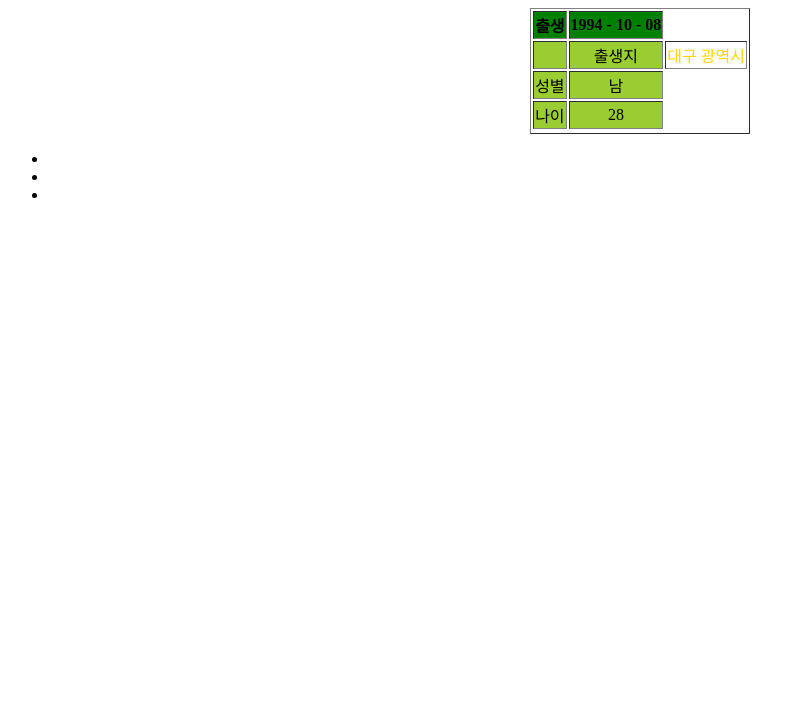
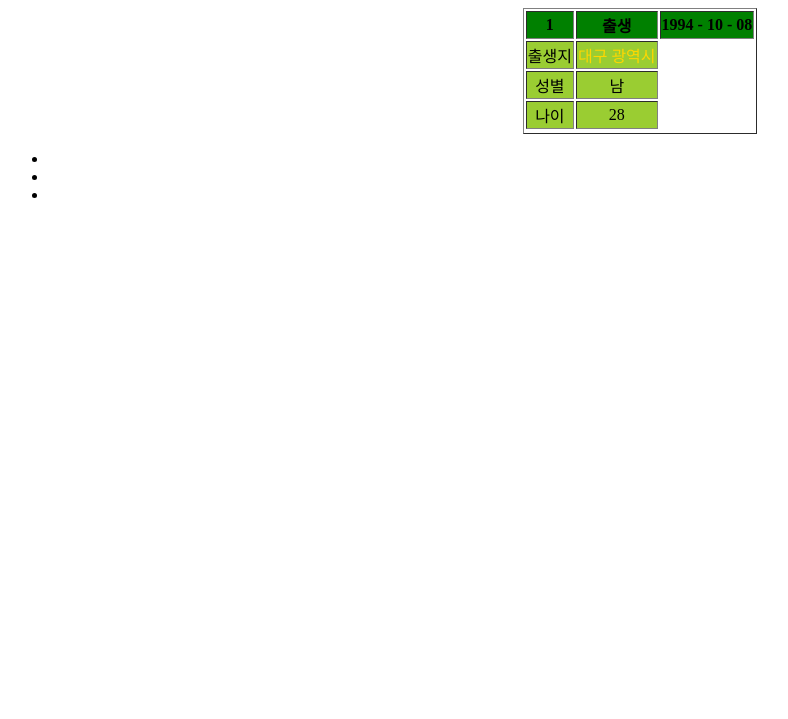
Before and after one commit to kjs941008/webhosting_20210203, a plain HTML site: page test.html in a window 1280 px wide. Shown: the part 81-800 px from the top of the page, without its empty margins (0-788 px from the left). Drawn offline with Linux system fonts and the light colour scheme.

Commit message:
ㅎㅎㅎ

```diff
--- a/test.html
+++ b/test.html
@@ -9,7 +9,7 @@
         color:gold;
         text-decoration:none;
     }
-</style>
+    </style>
 </head>
 <body>
     <center>
@@ -22,6 +22,7 @@
         </colgroup>
         <thead style = "background-color: green">
             <tr>
+                <th rowpan="3">1</th>
                 <th>출생</th>
                 <th>1994 - 10 - 08</th>
             </tr>
@@ -29,7 +30,7 @@
         <a href=""></a>
         <tbody>
             <tr>
-                <td></td>
+
                 <td><center>출생지</td>
                 <td><center><a id="naver"href="https://search.naver.com/search.naver?where=nexearch&sm=top_hty&fbm=0&ie=utf8&query=%EB%8C%80%EA%B5%AC">대구 광역시</a></td>
             </tr>
@@ -39,6 +40,7 @@
                 <td><center>남</td>
             </tr>
             <tr>
+
                 <td><center>나이</td>
                 <td><center>28</td>
             </tr>
```
Also changed, not shown: 이동준이메일.txt (added).
